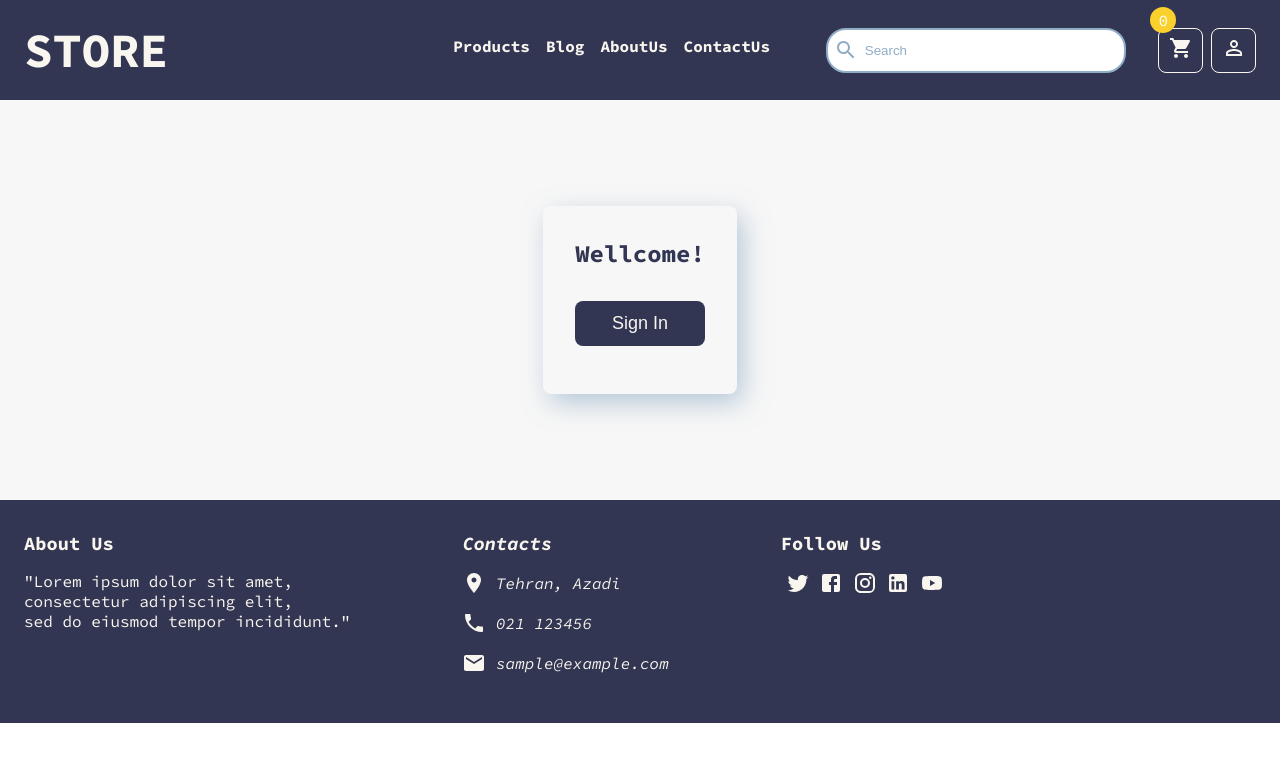
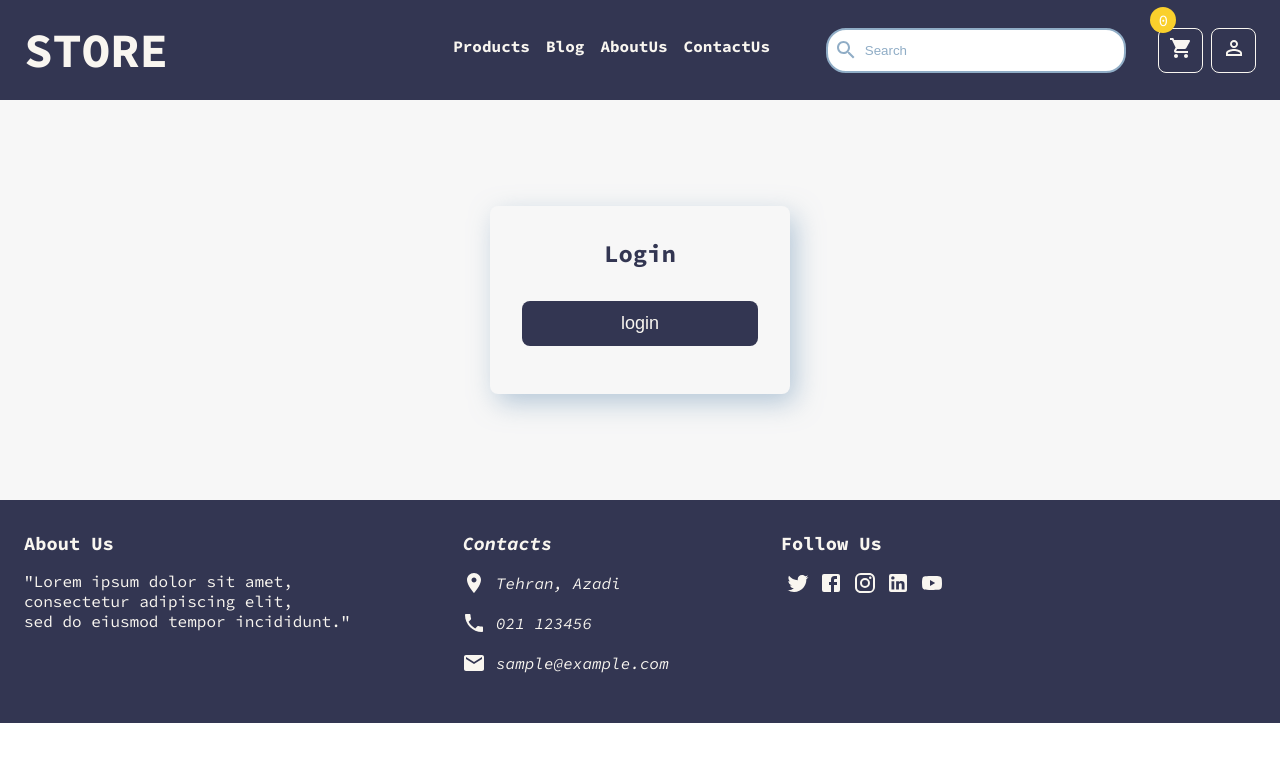
Before and after one commit to shakibahamzeh/store-app-redux, a React (Create React App) app: page /login in a window 1280 px wide. Shown: the top 762 px of the page. Built offline with nearby package versions, Linux system fonts and the light colour scheme; no server answers.

Commit message:
responsive buttons in cart

```diff
--- a/src/assets/cart.css
+++ b/src/assets/cart.css
@@ -53,7 +53,7 @@
 .order-container .btn-cart button:last-child{
     background-color: var(--yellow);
 }
-.order-container .btn-cart a:last-child:hover{
+.order-container .btn-cart button:last-child:hover{
     background-image: linear-gradient(to right, #e6c956, #f0cb38, #f0ba50, #d1b43e);
     box-shadow: 0 4px 15px 0 rgba(250, 208, 44, 0.67);
 }
--- a/src/assets/form.css
+++ b/src/assets/form.css
@@ -25,8 +25,6 @@
     margin-left: 0.5rem;
     color: var(--blueGray);
 }
-
-
 
 
 @media (max-width:980px) {
--- a/src/assets/login.css
+++ b/src/assets/login.css
@@ -7,7 +7,7 @@
 }
 .login-page-container{
    margin: 2rem;
-   max-width: 400px;
+   min-width: 300px;
    min-height: 100px;
    padding: 2rem;
    border-radius: 8px;
--- a/src/assets/profile.css
+++ b/src/assets/profile.css
@@ -9,6 +9,9 @@
     margin: 0.5rem 0;
     text-align: center;
 }
+.profile-container h3{
+    color: var(--blueGray);
+}
 .profile-container img{
     width: 100px;
     height: 100px;
--- a/src/components/LoginButton.js
+++ b/src/components/LoginButton.js
@@ -7,9 +7,9 @@ const {loginWithRedirect, isAuthenticated} = useAuth0();
   return (
     !isAuthenticated && (
       <div className='login-btn-container'>
-        <h2>Wellcome!</h2>
+        <h2>Login</h2>
          <button onClick={()=> loginWithRedirect()} className="login-btn">
-            Sign In
+            login
          </button>
       </div>
 
--- a/src/components/Profile.js
+++ b/src/components/Profile.js
@@ -7,8 +7,9 @@ const Profile = () => {
   return (
       isAuthenticated && (
     <div className='profile-container'>
+        <h2>Welcome!</h2>
         <img src={user.picture} alt="user"/>
-        <h2>{user.name}</h2>
+        <h3>{user.name}</h3>
     </div>
       )
   )
```
